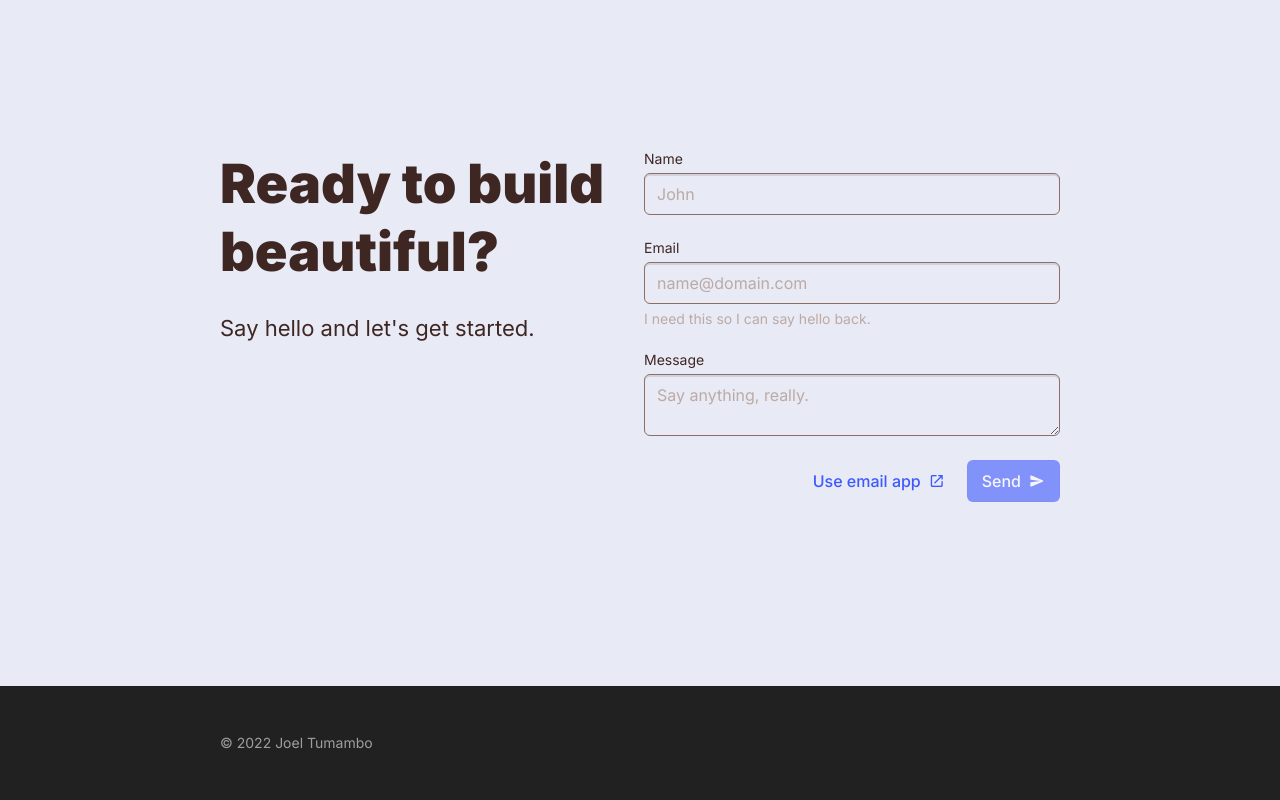
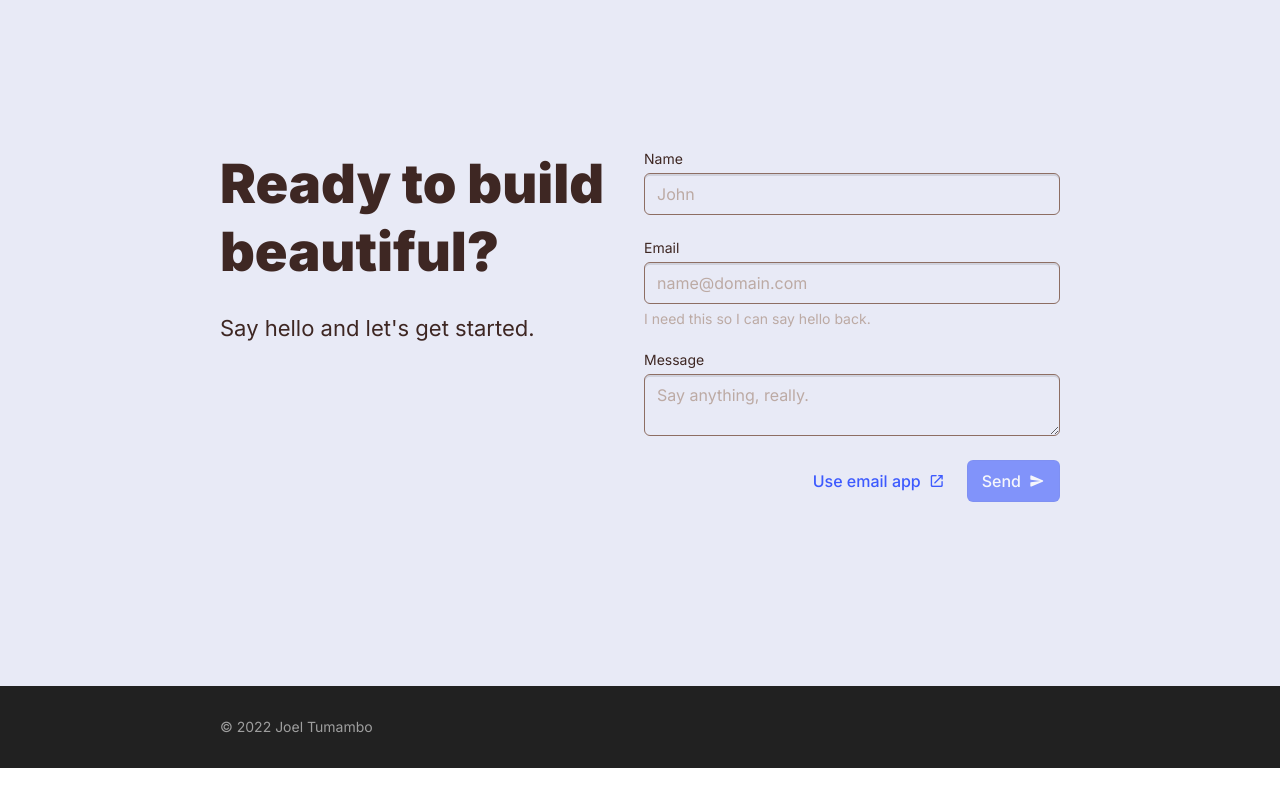
Before and after one commit to joeltumambo/joeltumambo.com, a Next.js app: page / in a window 1280 px wide. Shown: the part 1474-2274 px from the top of the page. After the commit the page ends 2242 px from the top, so only its background shows below. Built offline with nearby package versions, Linux system fonts and the light colour scheme.

Commit message:
Fix Footer height

```diff
--- a/components/Footer.tsx
+++ b/components/Footer.tsx
@@ -1,16 +1,16 @@
 import Typography from "./Typography";
 import styles from "../styles/Home.module.css";
 import Container from "./Container";
+import Grid from "./Grid";
 
 const Footer = () => (
   <footer
     style={{
       background: "#212121",
       color: "#9e9e9e",
-      padding: "16px 0",
     }}
   >
-    <Container minHeight="48px">
+    <Container minHeight="auto">
       <Typography gutter={0} color="inherit" size={{ xs: -2, sm: -1 }}>
         © {new Date().getFullYear()} Joel Tumambo
       </Typography>
```
